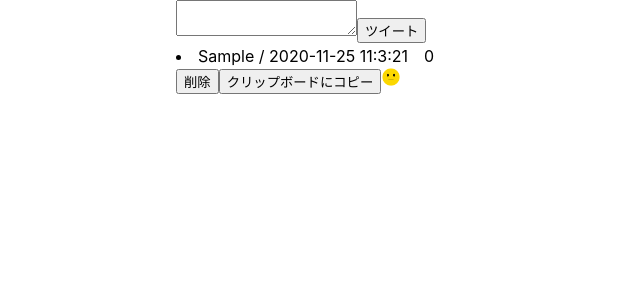
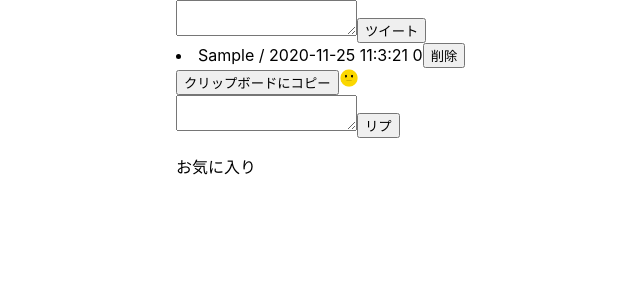
Before and after one commit to ShinsukeJPN/react_study_session, a React (Create React App) app: page / in a window 1280 px wide. Both pictures are taken after typing "Sample" into the empty fields and a click on the button "ツイート". Shown: the top 300 px of the page, without its empty margins (314-954 px from the left). Built offline with nearby package versions, Linux system fonts and the light colour scheme.

Commit message:
add favlist func, reply func(wip)

```diff
--- a/src/Form.js
+++ b/src/Form.js
@@ -15,18 +15,33 @@ class Form extends React.Component {
     height: "20px"
   }
 
+  favoriteList = {
+    marginLeft: "auto",
+    marginRight: "auto",
+    width: "300px"
+  }
+
+  replyForm = {
+    display: "none"
+  }
+
   constructor(props) {
     super(props);
     this.state = {
       data: [],
-      text: ''
+      text: '',
+      favList: [],
+      replyText: ''
     };
 
-    this.onChange = this.onChange.bind(this);
-    this.onSubmit = this.onSubmit.bind(this);
-    this.deleteItem = this.deleteItem.bind(this);
-    this.copyClipBoardItem = this.copyClipBoardItem.bind(this);
-    this.favoriteItem = this.favoriteItem.bind(this);
+    this.onChange                  = this.onChange.bind(this);
+    this.onSubmit                  = this.onSubmit.bind(this);
+    this.deleteItem                = this.deleteItem.bind(this);
+    this.copyClipBoardItem         = this.copyClipBoardItem.bind(this);
+    this.favoriteItem              = this.favoriteItem.bind(this);
+    this.switchVisibilityReplyForm = this.switchVisibilityReplyForm.bind(this);
+    this.onReplyChange             = this.onReplyChange.bind(this);
+    this.onReplySubmit             = this.onReplySubmit.bind(this);
   }
 
   // Assigns text state
@@ -47,7 +62,7 @@ class Form extends React.Component {
         year = d.getFullYear();
     let formatted_date = [year, month, day].join('-') + ' ' + hour + ':' + min + ':' + second;
 
-    const tweetList = this.state.data.concat({tweet: this.state.text, timeStamp: formatted_date, isFavorited: false});
+    const tweetList = this.state.data.concat({tweet: this.state.text, timeStamp: formatted_date, isFavorited: false, replies: []});
 
     this.setState((state)=>({
       data: tweetList,
@@ -67,13 +82,31 @@ class Form extends React.Component {
   }
 
   // Favorite
+  setFavList(items){
+    const favList = items.filter(function(item){
+      return item.isFavorited == true;
+    });
+
+    favList.sort(function(a, b){
+      if(a.timeStamp > b.timeStamp) return -1;
+      if(a.timeStamp < b.timeStamp) return 1;
+      return 0
+    })
+
+    this.setState((state)=>({
+      favList: favList
+    }));
+  }
+
   favoriteItem(e){
     let id = e.currentTarget.getAttribute('data-id');
-    const item = this.state.data.slice();
-    item[id].isFavorited = !item[id].isFavorited
+    const items = this.state.data.slice();
+    items[id].isFavorited = !items[id].isFavorited
     this.setState((state)=>({
-      data: item
+      data: items,
     }));
+
+    this.setFavList(items);
   }
 
   // Copy on clipboard
@@ -87,6 +120,40 @@ class Form extends React.Component {
     }
   }
 
+  switchVisibilityReplyForm(e){
+    let target_form = e.currentTarget.children("form");
+    target_form.className = "show"
+  }
+
+  onReplyChange(e){
+    this.setState((state)=>({
+      replyText: e.target.value
+    }));
+  }
+
+  onReplySubmit(e){
+    let id = e.currentTarget.getAttribute('data-id')
+    console.log(this.state.data);
+    this.setState((state)=>({
+      data: "",
+      replyText: ''
+    }));
+
+    e.preventDefault();
+
+  }
+
+
+//   let d = new Date(),
+//   second = '' + d.getSeconds(),
+//   min  = '' + d.getMinutes(),
+//   hour = '' + d.getHours(),
+//   month = '' + (d.getMonth() + 1),
+//   day = '' + d.getDate(),
+//   year = d.getFullYear();
+// let formatted_date = [year, month, day].join('-') + ' ' + hour + ':' + min + ':' + second;
+
+
   render() {
     return (
       <div style={this.form}>
@@ -97,7 +164,7 @@ class Form extends React.Component {
 
         {this.state.data.map((value, i)=>(
          <li key={i}>
-           {value.tweet} / {value.timeStamp}　{i}
+           {value.tweet} / {value.timeStamp} {i}
            <button onClick={this.deleteItem} data-id={i}>削除</button>
            <button onClick={this.copyClipBoardItem} data-text={value.tweet}>クリップボードにコピー</button>
            {value.isFavorited ?
@@ -105,8 +172,28 @@ class Form extends React.Component {
             :
               <img src={unFavImage} data-id={i} style={this.fav} onClick={this.favoriteItem}/>
            }
+             {value.replies.map((reply, ri)=>(
+               <li>
+                 {reply}
+               </li>
+             ))}
+          {/* <button onClick={this.switchVisibilityReplyForm} data-id={i}>リプ */}
+            <form onSubmit={this.onReplySubmit} data-id={i}>
+              <textarea onChange={this.onReplyChange} required="true" maxLength="140" value={this.state.replyText}　key={i}/>
+              <SubmitButton value="リプ"/>
+            </form>
+          {/* </button> */}
          </li>
          )).reverse()}
+
+        <div style={this.favoriteList}>
+          <p>お気に入り</p>
+          {this.state.favList.map((value, i)=>(
+            <li key={i}>
+              {value.tweet}
+            </li>
+          ))}
+        </div>
       </div>
     );
   }
```
Also changed, not shown: src/Reply.js (added, +12 -0 lines).
